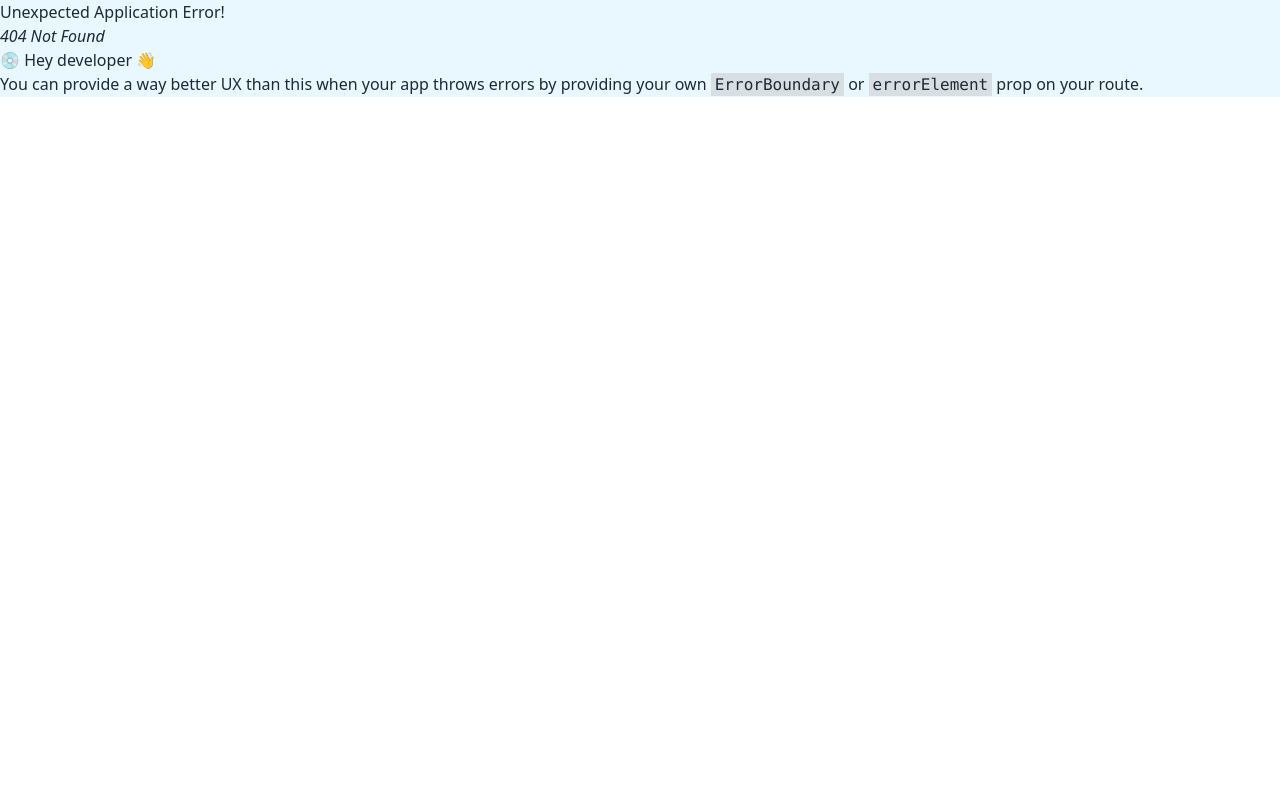
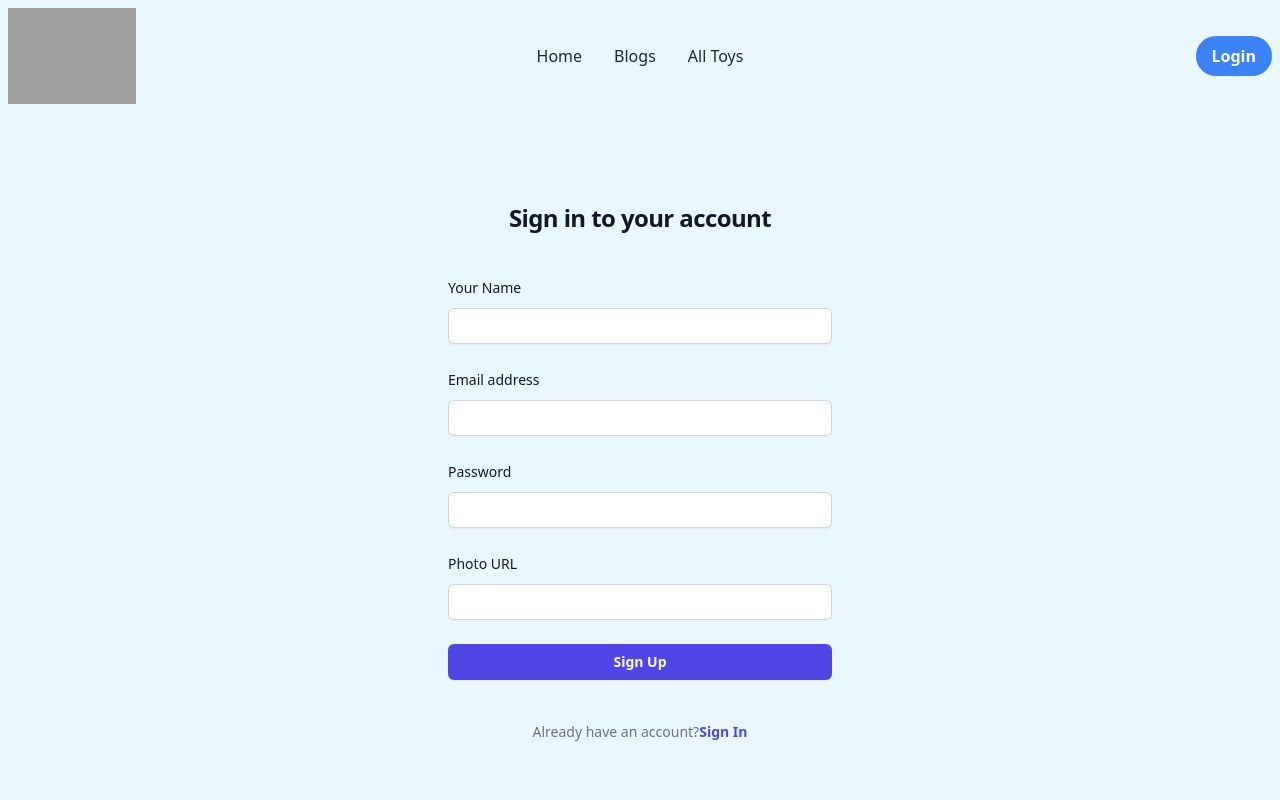
Before and after one commit to coderkamrul0/toyland-client, a React (Vite) app: page /register in a window 1280 px wide. Before the commit this address had no page. Shown: the top 800 px of the page. Built offline with nearby package versions, Linux system fonts and the light colour scheme; grey boxes are pictures that could not be loaded.

Commit message:
registration and login page ui design and input field data find

```diff
--- a/package.json
+++ b/package.json
@@ -13,6 +13,8 @@
     "daisyui": "^2.51.6",
     "react": "^18.2.0",
     "react-dom": "^18.2.0",
+    "react-icons": "^4.8.0",
+    "react-rating-stars-component": "^2.2.0",
     "react-router-dom": "^6.11.2"
   },
   "devDependencies": {
--- a/src/Layout/Main.jsx
+++ b/src/Layout/Main.jsx
@@ -8,7 +8,7 @@ const Main = () => {
         <div>
             <Header/>
             <Outlet/>
-            {/* <Footer/> */}
+            <Footer/>
         </div>
     );
 };
--- a/src/Pages/Login/Login.jsx
+++ b/src/Pages/Login/Login.jsx
@@ -1,11 +1,106 @@
-import React from 'react';
+import React from "react";
+import { Link } from "react-router-dom";
+import { FcGoogle } from "react-icons/fc";
 
 const Login = () => {
-    return (
-        <div>
-            <h1>This is login</h1>
+
+    const handleLogin = (event) => {
+        event.preventDefault();
+        const form = event.target;
+        const email = form.email.value;
+        const password = form.password.value;
+        console.log(email,password);
+    }
+
+
+  return (
+    <div>
+      <div className="flex min-h-full flex-col justify-center px-6 py-12 lg:px-8">
+        <div className="sm:mx-auto sm:w-full sm:max-w-sm">
+          <h2 className="mt-10 text-center text-2xl font-bold leading-9 tracking-tight text-gray-900">
+            Sign in to your account
+          </h2>
         </div>
-    );
+
+        <div className="mt-10 sm:mx-auto sm:w-full sm:max-w-sm">
+          <form onSubmit={handleLogin} className="space-y-6" action="#" method="POST">
+            <div>
+              <label
+                htmlFor="email"
+                className="block text-sm font-medium leading-6 text-gray-900"
+              >
+                Email address
+              </label>
+              <div className="mt-2">
+                <input
+                  id="email"
+                  name="email"
+                  type="email"
+                  required
+                  className="block w-full rounded-md border-0 py-1.5 text-gray-900 shadow-sm ring-1 ring-inset ring-gray-300 placeholder:text-gray-400 focus:ring-2 focus:ring-inset focus:ring-indigo-600 sm:text-sm sm:leading-6"
+                />
+              </div>
+            </div>
+
+            <div>
+              <div className="flex items-center justify-between">
+                <label
+                  htmlFor="password"
+                  className="block text-sm font-medium leading-6 text-gray-900"
+                >
+                  Password
+                </label>
+              </div>
+              <div className="mt-2">
+                <input
+                  id="password"
+                  name="password"
+                  type="password"
+                  required
+                  className="block w-full rounded-md border-0 py-1.5 text-gray-900 shadow-sm ring-1 ring-inset ring-gray-300 placeholder:text-gray-400 focus:ring-2 focus:ring-inset focus:ring-indigo-600 sm:text-sm sm:leading-6"
+                />
+              </div>
+            </div>
+            <div>
+              <div className="flex items-center justify-between"></div>
+            </div>
+
+            <div>
+              <button
+                type="submit"
+                className="flex w-full justify-center rounded-md bg-indigo-600 px-3 py-1.5 text-sm font-semibold leading-6 text-white shadow-sm hover:bg-indigo-500 focus-visible:outline focus-visible:outline-2 focus-visible:outline-offset-2 focus-visible:outline-indigo-600"
+              >
+                Sign In
+              </button>
+            </div>
+            <div className="flex justify-between items-center gap-4">
+              <div className="h-1 bg-indigo-600 w-full"></div>
+              or
+              <div className="h-1 bg-indigo-600 w-full"></div>
+            </div>
+            <div>
+              <button className="flex justify-center items-center gap-2 border border-indigo-600 p-2 rounded-lg w-full hover:bg-indigo-300">
+                <FcGoogle></FcGoogle>
+                Sign in with Google
+              </button>
+            </div>
+          </form>
+
+          <p className="mt-10 pb-20 text-center text-sm text-gray-500">
+            Don't have an account?
+            <Link to={"/register"}>
+              <a
+                href="#"
+                className="font-semibold leading-6 text-indigo-600 hover:text-indigo-500"
+              >
+                Sign Up
+              </a>
+            </Link>
+          </p>
+        </div>
+      </div>
+    </div>
+  );
 };
 
 export default Login;
--- a/src/Pages/Register/Register.jsx
+++ b/src/Pages/Register/Register.jsx
@@ -1,11 +1,131 @@
-import React from 'react';
+import React from "react";
+import { Link } from "react-router-dom";
 
 const Register = () => {
-    return (
-        <div>
-            <h1>This is Register</h1>
+
+    const handleRegister = (event) => {
+        event.preventDefault();
+        const form = event.target;
+        const name = form.name.value;
+        const email = form.email.value;
+        const password = form.password.value;
+        const photo = form.photo.value;
+        console.log(name,email,password,photo);
+    }
+
+
+
+  return (
+    <div>
+      <div className="flex min-h-full flex-col justify-center px-6 py-12 lg:px-8">
+        <div className="sm:mx-auto sm:w-full sm:max-w-sm">
+          <h2 className="mt-10 text-center text-2xl font-bold leading-9 tracking-tight text-gray-900">
+            Sign in to your account
+          </h2>
         </div>
-    );
+
+        <div className="mt-10 sm:mx-auto sm:w-full sm:max-w-sm">
+          <form onSubmit={handleRegister} className="space-y-6" action="#" method="POST">
+            <div>
+              <label
+                htmlFor="name"
+                className="block text-sm font-medium leading-6 text-gray-900"
+              >
+                Your Name
+              </label>
+              <div className="mt-2">
+                <input
+                  id="name"
+                  name="name"
+                  type="text"
+                  required
+                  className="block w-full rounded-md border-0 py-1.5 text-gray-900 shadow-sm ring-1 ring-inset ring-gray-300 placeholder:text-gray-400 focus:ring-2 focus:ring-inset focus:ring-indigo-600 sm:text-sm sm:leading-6"
+                />
+              </div>
+            </div>
+            <div>
+              <label
+                htmlFor="email"
+                className="block text-sm font-medium leading-6 text-gray-900"
+              >
+                Email address
+              </label>
+              <div className="mt-2">
+                <input
+                  id="email"
+                  name="email"
+                  type="email"
+                  required
+                  className="block w-full rounded-md border-0 py-1.5 text-gray-900 shadow-sm ring-1 ring-inset ring-gray-300 placeholder:text-gray-400 focus:ring-2 focus:ring-inset focus:ring-indigo-600 sm:text-sm sm:leading-6"
+                />
+              </div>
+            </div>
+
+            <div>
+              <div className="flex items-center justify-between">
+                <label
+                  htmlFor="password"
+                  className="block text-sm font-medium leading-6 text-gray-900"
+                >
+                  Password
+                </label>
+              </div>
+              <div className="mt-2">
+                <input
+                  id="password"
+                  name="password"
+                  type="password"
+                  required
+                  className="block w-full rounded-md border-0 py-1.5 text-gray-900 shadow-sm ring-1 ring-inset ring-gray-300 placeholder:text-gray-400 focus:ring-2 focus:ring-inset focus:ring-indigo-600 sm:text-sm sm:leading-6"
+                />
+              </div>
+            </div>
+            <div>
+              <div className="flex items-center justify-between">
+                <label
+                  htmlFor="photo"
+                  className="block text-sm font-medium leading-6 text-gray-900"
+                >
+                  Photo URL
+                </label>
+              </div>
+              <div className="mt-2">
+                <input
+                  id="photo"
+                  name="photo"
+                  type="text"
+                  required
+                  className="block w-full rounded-md border-0 py-1.5 text-gray-900 shadow-sm ring-1 ring-inset ring-gray-300 placeholder:text-gray-400 focus:ring-2 focus:ring-inset focus:ring-indigo-600 sm:text-sm sm:leading-6"
+                />
+              </div>
+            </div>
+
+            <div>
+              <button
+                type="submit"
+                className="flex w-full justify-center rounded-md bg-indigo-600 px-3 py-1.5 text-sm font-semibold leading-6 text-white shadow-sm hover:bg-indigo-500 focus-visible:outline focus-visible:outline-2 focus-visible:outline-offset-2 focus-visible:outline-indigo-600"
+              >
+                Sign Up
+              </button>
+            </div>
+          </form>
+
+          <p className="mt-10 pb-20 text-center text-sm text-gray-500">
+
+            Already have an account?
+            <Link to={"/login"}>
+              <a
+                href="#"
+                className="font-semibold leading-6 text-indigo-600 hover:text-indigo-500"
+              >
+                Sign In
+              </a>
+            </Link>
+          </p>
+        </div>
+      </div>
+    </div>
+  );
 };
 
 export default Register;
--- a/src/components/CategoryToy/CategoryToy.jsx
+++ b/src/components/CategoryToy/CategoryToy.jsx
@@ -1,37 +1,44 @@
 import React from "react";
+import { Link } from "react-router-dom";
+import ReactStars from "react-rating-stars-component";
 
 const CategoryToy = ({ toy }) => {
   return (
     <div>
       <div className="max-w-2xl mx-auto">
-        <div className="bg-white shadow-md rounded-lg max-w-sm ">
-            <div className="flex justify-center">
+        <div className="bg-white shadow-md rounded-lg max-w-sm h-96 ">
+          <div className="flex justify-center">
             <img
-              className="rounded-t-lg p-8 h-64"
+              className="rounded-t-lg p-8 h-60"
               src={toy.picture}
               alt="product image"
             />
-            </div>
+          </div>
           <div className="px-5 pb-5">
-              <h3 className="text-gray-900 font-semibold text-xl tracking-tight ">
-                {toy.name}
-              </h3>
-            <div className="flex items-center mt-2.5 mb-5">
+            <h3 className="text-gray-900 font-semibold text-xl tracking-tight ">
+              {toy.name}
+            </h3>
+            <div className="flex items-center ">
+              <ReactStars
+                value={4}
+                count={5}
+                size={24}
+                activeColor="#ffd700"
+              />
 
               <span className="bg-blue-100 text-blue-800 text-xs font-semibold mr-2 px-2.5 py-0.5 rounded dark:bg-blue-200 dark:text-blue-800 ml-3">
-                5.0
+                {toy.rating}
               </span>
             </div>
             <div className="flex items-center justify-between">
-              <span className="text-3xl font-bold text-gray-900 dark:text-white">
-                $599
+              <span className="text-3xl font-bold text-gray-900 ">
+                ${toy.price}
               </span>
-              <a
-                href="#"
-                className="text-white bg-blue-700 hover:bg-blue-800 focus:ring-4 focus:ring-blue-300 font-medium rounded-lg text-sm px-5 py-2.5 text-center dark:bg-blue-600 dark:hover:bg-blue-700 dark:focus:ring-blue-800"
-              >
-                Add to cart
-              </a>
+              <Link to={"#"}>
+                <button className="bg-[#757EFA] px-[20px] py-[8px] text-white rounded-md">
+                  View Details
+                </button>
+              </Link>
             </div>
           </div>
         </div>
```
Also changed, not shown: src/Routes/Routes.jsx (+10 -0 lines), 1 other file (tests, documents, lock files or other folders).
